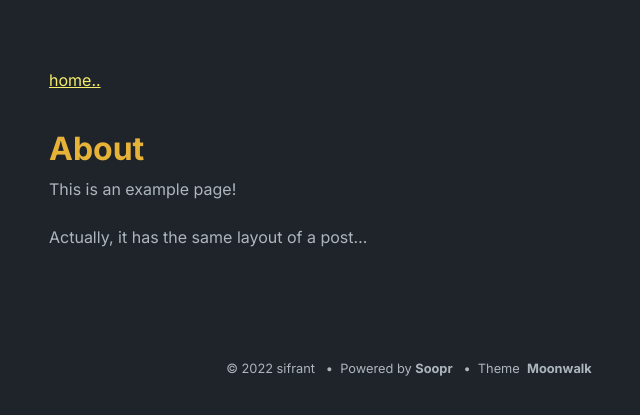
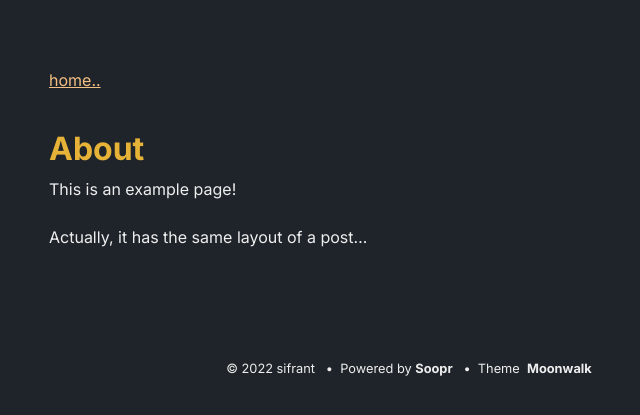
Before and after one commit to abhinavs/moonwalk, a Jekyll site: the page built from about.md, in a window 1280 px wide. Shown: the top 415 px of the page, without its empty margins (231-871 px from the left). Built offline with Jekyll 4.4.1, drawn with Linux system fonts in a browser that asks for light colours.

Commit message:
darkmode text color

```diff
--- a/_sass/moonwalk.scss
+++ b/_sass/moonwalk.scss
@@ -77,11 +77,11 @@ html {
 @mixin dark-appearance {
   html, body  {
       --headings: #e6b338;
-      --links: #f6ec6b;
+      --links: #f3bf82;
       --highlight: #e69138;
       --bg: #1f242A;
       --bg-secondary: #323945;
-      --text: #adb5bd;
+      --text: #eeeeee;
       --code-text: #93c47d;
       --share-text: #C4C4C4;
   };
```
